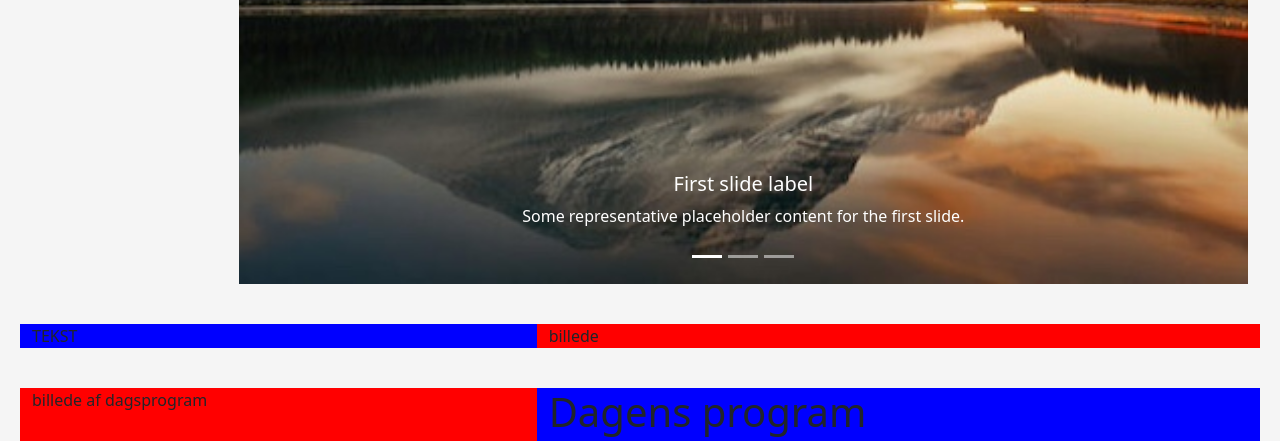
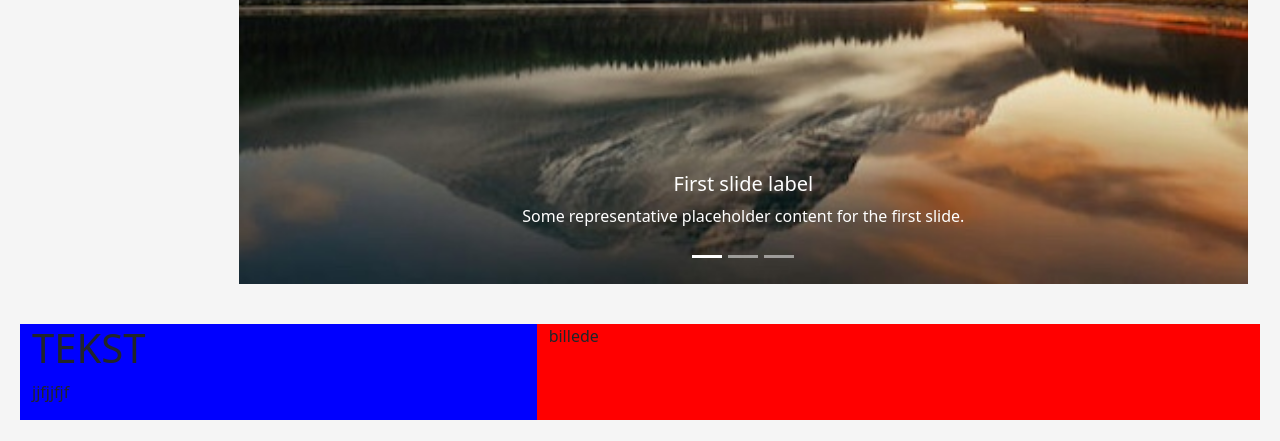
Before and after one commit to Louisebrorsen/eksamens-projekt, a plain HTML site: page index.html in a window 1280 px wide. Shown: the part 342-783 px from the top of the page. Drawn offline with nearby package versions, Linux system fonts and the light colour scheme.

Commit message:
Ekstra tekst til de forskellige elementer i koden

```diff
--- a/index.html
+++ b/index.html
@@ -18,9 +18,12 @@
   </head>
   <body>
 
+    <!-- Koden til navbaren starter her.  -->
     <nav class="navbar fixed-top">
         <div class="container-fluid">
-          <!-- Her er afsnittet til logoet-->
+          <!-- Her er afsnittet til logoet
+          Logoet vil have en funktion så når den bliver trykket på, vil den linke til forsiden.
+          -->
           <a class="navbar-brand" href="#">
             <img
               src="img/logo.png"
@@ -30,7 +33,11 @@
               class="d-inline-block align-text-top"
             />
           </a>
-          <!-- Menu bar -->
+          <!-- Menu bar
+          Her er menu baren, som er lavet med en ul liste, hvor der er blevet tilføjet en li med en a tag, som er blevet tilføjet en href, som linker til de forskellige sider.
+          Koden er fra bootstrap, hvor den er blevet tilpasset så den passer til stil og design. Samt har de ønskede funktioner.
+          Farve er ændret med scss, hvor der er blevet tilføjet en variabel med den ønskede farve, som er blevet tilføjet til ul og li.
+          -->
           <ul class="nav justify-content-center">
             <li class="nav-item">
               <a class="nav-link active" aria-current="page" href="#"
@@ -53,7 +60,14 @@
               <a class="nav-link" href="#">Kontakt</a>
             </li>
           </ul>
-          <!-- Søg og burger menu -->
+          <!-- Søg og burger menu
+          Søg er lavet med en input type text, hvor der er blevet tilføjet en placeholder, og koden er fra bootstrap.
+          Burger menuen er lavet med en dropdown knap, hvor der er blevet tilføjet en knap med en dropdown menu, hvor der er blevet tilføjet en liste med links til de forskellige sider.
+          Dropdown menuens kode er fra bootstrap, hvor den er blebvet tilpasset så den passer til stil og design. Samt har de ønskede funktioner.
+          Denne første udgave er endnu ikke helt tilpasset, der ønskes at søge funktionen har en span icon, som udvider sig ved hoover eller der bliver trykket.
+          Burger menuen skal også have en span icon, som udvider sig ved hoover eller der bliver trykket, lige nu er det kun knappen som udvider sig, og udvider sig til højre side,
+          det ønkes den vender mod venstre side.
+          -->
           <div class="d-flex">
             <div class="search">
               <input type="text" placeholder="Søg" />
@@ -80,13 +94,26 @@
         </div>
       </nav>
 
-        <!-- Her starter først afsnit, med Trapholt logo og en karusel-->
+        <!-- Her starter først afsnit, med Trapholt logo og en karusel
+        Logoet er lavet af de andre hvor beggrunden er fjernet, hvor billedet efterfølgende er blevet justeret i størrelsen for at passe.
+        Karusellen er lavet med bootstrap, hvor der er blevet tilføjet en caption til hver slide som beskriver billedet. Billederne er
+        lavet i photoshop, hvor der er justeret størrelsen så de passer til karusellen og så de har samme størrelse.
+        Under starter koden som viser logoet på siden af karusellen. I dennne udgave er det ikke tilpasset, så det passer til designet.
+        -->
 
       <div class="container-fluid">
         <div class="row">
           <div class="col-2">
             <img src="Img/trapholt-logo.png" alt="">
           </div>
+
+          <!-- Her starter koden til karusellen.
+          Den er lavet med bootstrap, hvor der er blevet tilføjet en caption til hver slide som beskriver billedet.
+          Den er opsat ved at have 3 billeder, hvor den første er sat til active, så den starter med at vise det første billede.
+          I koden er der til at indsætte ønskede billede ved img src, og den har også en alt tekst, hvis billedet ikke kan vises.
+          Derudover er der beskrivelses bokse til at kunne tilføje tekst til billederne, som er blevet tilføjet i hver slide.
+          h5 er en headline som skal give en overordnet beskrivelse af billedet, og p er en paragraph som skal give en mere detaljeret beskrivelse af billedet.
+          -->
           <div class="col-10">
             <div id="carouselExampleCaptions" class="carousel slide" data-bs-ride="false">
               <div class="carousel-indicators">
@@ -117,6 +144,8 @@
                   </div>
                 </div>
               </div>
+              <!-- Dettte er koden fra bootstrap der går at karusel funktionen fungerer.
+                Den gør at når pilene bliver trykket eller når der er gået en hvis tid skifter til næste. -->
               <button class="carousel-control-prev" type="button" data-bs-target="#carouselExampleCaptions" data-bs-slide="prev">
                 <span class="carousel-control-prev-icon" aria-hidden="true"></span>
                 <span class="visually-hidden">Previous</span>
@@ -129,11 +158,18 @@
           </div>
         </div>
       </div>
-      <!-- andet afsnit indeholder tekst og billede -->
+      <!-- andet afsnit indeholder tekst og billede.
+      De er opdelt i col-5 og col-7, hvor col-5 er til venstre og col-7 er til højre. Dette er gjort for at få det til at passe med designet fra XD.
+      Teksten er lavet med en h1 tag, som er en headline, og en p tag, som er en paragraph.
+      Billedet er lavet med en img tag, hvor der er blevet tilføjet en src, som linker til billedet, og en alt tekst, hvis billedet ikke kan vises.
+      Det er opdelt i col for at tilpasse det til designet fra XD, hvor col-5 giver teksten lov til at fylde mindre og col-7 giver billedet lov til at fylde mere.
+      Man kan se opdelingen af % af de forskellige col elementer i css filen.
+      -->
       <div class="container-fluid">
         <div class="row">
           <div class="col-5 tekst">
-            TEKST
+            <h1>TEKST</h1>
+            <p>jjfjjfjf</p>
           </div>
           <div class="col-7 img">
             billede
@@ -141,7 +177,11 @@
           </div>
         </div>
       </div>
-      <!-- tredje afsnit indeholder dagsprogrammer -->
+      <!-- tredje afsnit indeholder dagsprogrammer
+      Den er opstat med samme opdeling som det andet afsnit, hvor col-5 er til venstre og col-7 er til højre.
+      I col-7 er der indsat en ul liste, hvor der er blevet tilføjet en li med en a tag, som er blevet tilføjet en href, som linker til de forskellige tider der er i dagsprogrammet.
+
+      -->
       <div class="container-fluid">
         <div class="row">
           <div class="col-5 img">
```
